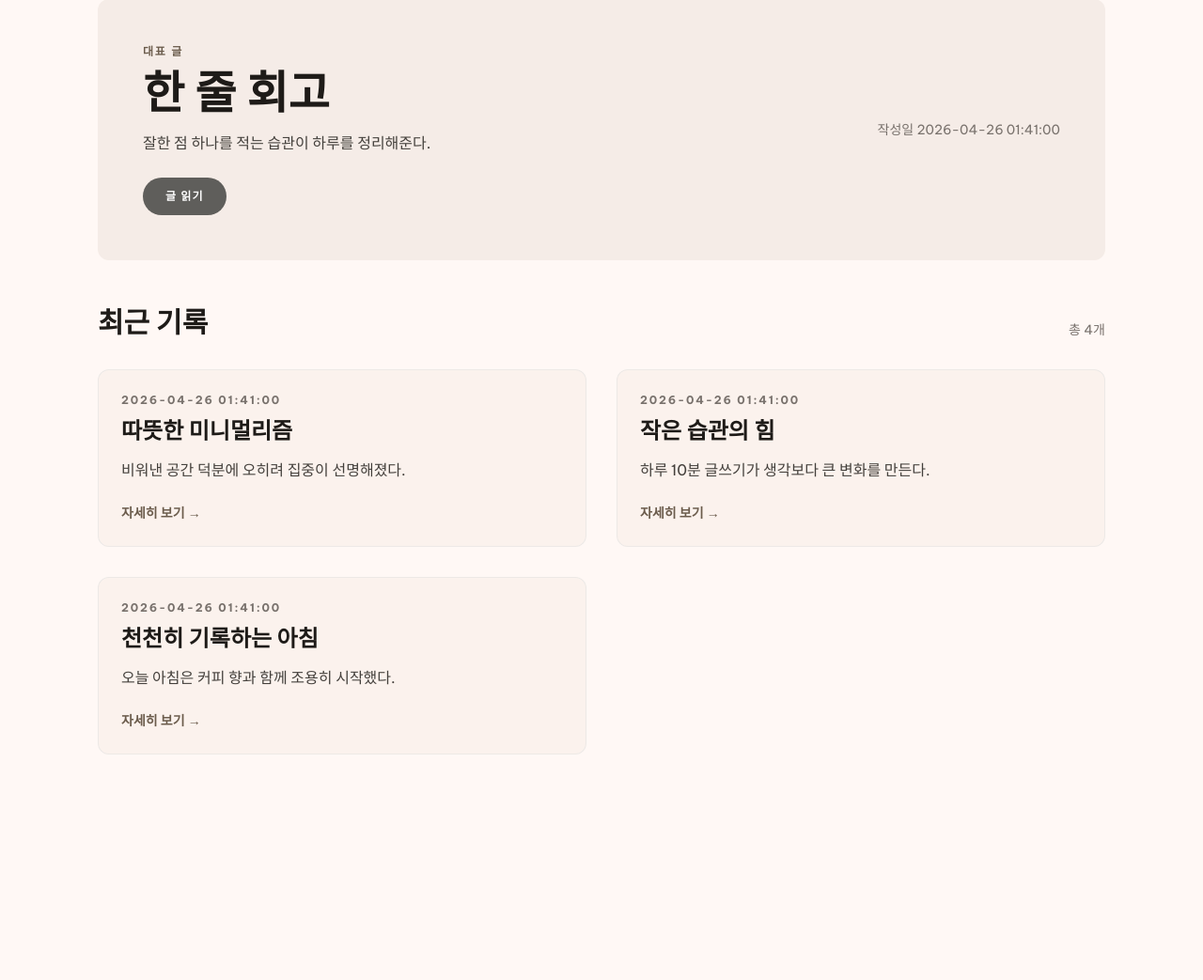
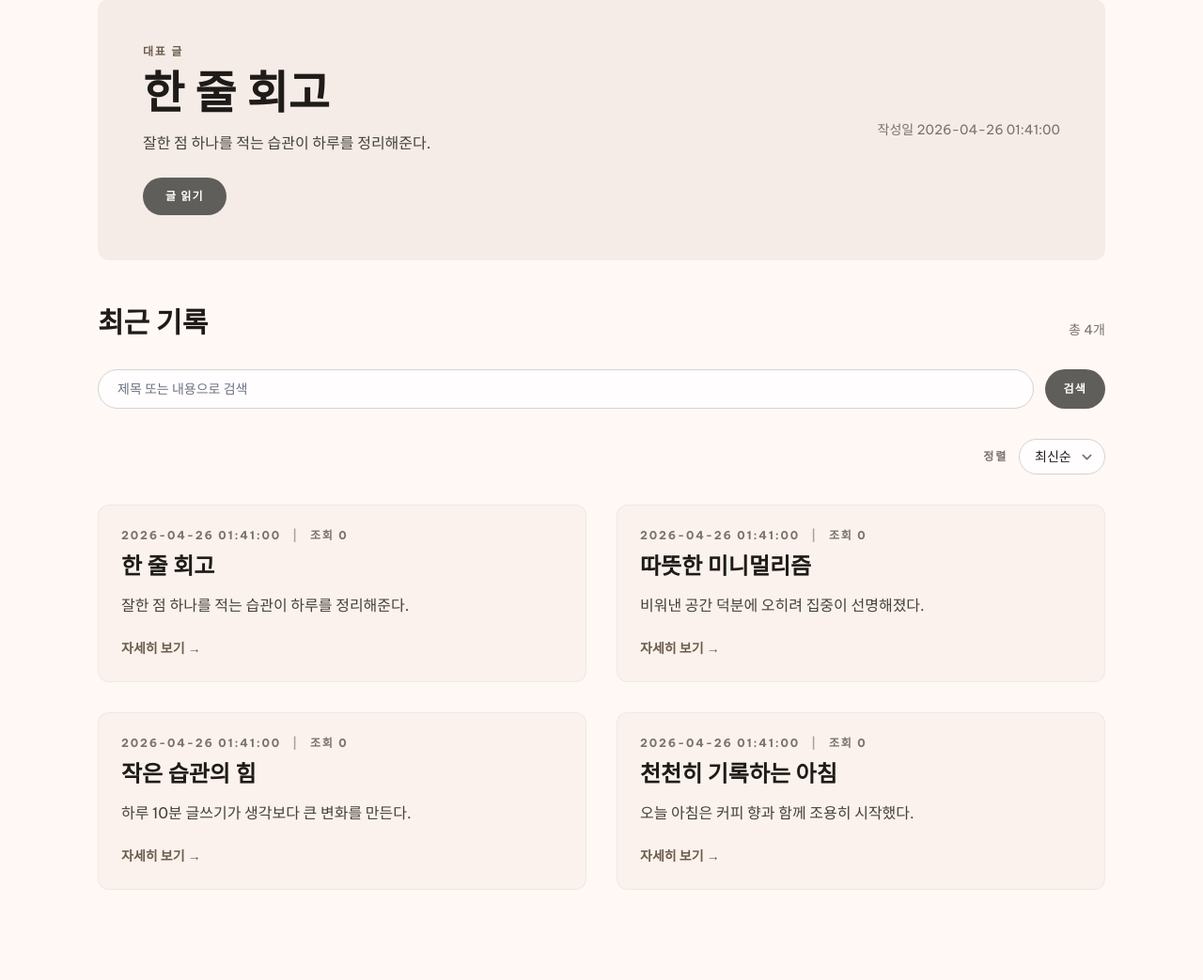
Before and after one commit to t01023384292-stack/day4-flask, a Flask app: page / in a window 1280 px wide. Shown: the part 113-1156 px from the top of the page at 94% size. Before the commit the page ends 916 px from the top, so only its background shows below. Run offline with Flask 3, Linux system fonts and the light colour scheme; data comes from the database, SQL or seed files in the repository; some libraries are stand-ins or nearby versions.

Commit message:
feat: add pagination, search, sort and view count
- Paginate posts list with 10 per page and prev/next navigation
- Add search by title or content with query preserved in pagination
- Add sort dropdown: latest, oldest, most viewed
- Add views column and increment on post detail visit
- Show view count in list cards and detail page

Co-Authored-By: Claude Opus 4.7 <noreply@anthropic.com>

```diff
--- a/app.py
+++ b/app.py
@@ -2,6 +2,8 @@ import os
 import sqlite3
 from datetime import datetime
 from pathlib import Path
+
+import math
 
 from flask import Flask, abort, redirect, render_template, request, url_for
 
@@ -26,10 +28,15 @@ def init_db() -> None:
                 id INTEGER PRIMARY KEY AUTOINCREMENT,
                 title TEXT NOT NULL,
                 content TEXT NOT NULL,
-                created_at TEXT NOT NULL
+                created_at TEXT NOT NULL,
+                views INTEGER NOT NULL DEFAULT 0
             )
             """
         )
+        # 기존 테이블에 views 컬럼이 없으면 추가
+        cols = [row[1] for row in conn.execute("PRAGMA table_info(posts)").fetchall()]
+        if "views" not in cols:
+            conn.execute("ALTER TABLE posts ADD COLUMN views INTEGER NOT NULL DEFAULT 0")
         count = conn.execute("SELECT COUNT(*) FROM posts").fetchone()[0]
         if count == 0:
             now = datetime.now().strftime("%Y-%m-%d %H:%M:%S")
@@ -45,20 +52,65 @@ def init_db() -> None:
             )
 
 
+PER_PAGE = 10
+
+SORT_OPTIONS = {
+    "latest": "id DESC",
+    "oldest": "id ASC",
+    "views": "views DESC, id DESC",
+}
+
+
 @app.route("/")
-def post_list():
+@app.route("/page/<int:page>")
+def post_list(page=1):
+    q = request.args.get("q", "").strip()
+    sort = request.args.get("sort", "latest")
+    if sort not in SORT_OPTIONS:
+        sort = "latest"
+    order_by = SORT_OPTIONS[sort]
+
     with get_db_connection() as conn:
-        posts = conn.execute(
-            "SELECT id, title, content, created_at FROM posts ORDER BY id DESC"
-        ).fetchall()
-    return render_template("list.html", posts=posts)
+        if q:
+            like = f"%{q}%"
+            total = conn.execute(
+                "SELECT COUNT(*) FROM posts WHERE title LIKE ? OR content LIKE ?",
+                (like, like),
+            ).fetchone()[0]
+            total_pages = max(1, math.ceil(total / PER_PAGE))
+            page = max(1, min(page, total_pages))
+            offset = (page - 1) * PER_PAGE
+            posts = conn.execute(
+                f"SELECT id, title, content, created_at, views FROM posts WHERE title LIKE ? OR content LIKE ? ORDER BY {order_by} LIMIT ? OFFSET ?",
+                (like, like, PER_PAGE, offset),
+            ).fetchall()
+        else:
+            total = conn.execute("SELECT COUNT(*) FROM posts").fetchone()[0]
+            total_pages = max(1, math.ceil(total / PER_PAGE))
+            page = max(1, min(page, total_pages))
+            offset = (page - 1) * PER_PAGE
+            posts = conn.execute(
+                f"SELECT id, title, content, created_at, views FROM posts ORDER BY {order_by} LIMIT ? OFFSET ?",
+                (PER_PAGE, offset),
+            ).fetchall()
+
+    return render_template(
+        "list.html",
+        posts=posts,
+        page=page,
+        total_pages=total_pages,
+        total=total,
+        q=q,
+        sort=sort,
+    )
 
 
 @app.route("/posts/<int:post_id>")
 def post_detail(post_id: int):
     with get_db_connection() as conn:
+        conn.execute("UPDATE posts SET views = views + 1 WHERE id = ?", (post_id,))
         post = conn.execute(
-            "SELECT id, title, content, created_at FROM posts WHERE id = ?",
+            "SELECT id, title, content, created_at, views FROM posts WHERE id = ?",
             (post_id,),
         ).fetchone()
     if post is None:
--- a/templates/detail.html
+++ b/templates/detail.html
@@ -54,7 +54,7 @@
         <header class="mb-8">
           <span class="mb-3 inline-block rounded bg-[#f1dcc8] px-3 py-1 text-xs font-bold uppercase tracking-[0.15em] text-[#6f6050]">기록</span>
           <h1 class="mb-4 text-4xl font-bold leading-tight md:text-5xl">{{ post.title }}</h1>
-          <p class="border-y border-stone-200 py-4 text-sm text-stone-500">작성일 {{ post.created_at }}</p>
+          <p class="border-y border-stone-200 py-4 text-sm text-stone-500">작성일 {{ post.created_at }} <span class="mx-2 text-stone-300">|</span> 조회 {{ post.views }}</p>
         </header>
 
         <section class="space-y-5 text-lg leading-relaxed text-stone-800">
--- a/templates/list.html
+++ b/templates/list.html
@@ -68,13 +68,43 @@
 
       <section class="mb-8 flex items-end justify-between">
         <h2 class="text-3xl font-semibold">최근 기록</h2>
-        <p class="text-sm text-stone-500">총 {{ posts|length }}개</p>
+        <p class="text-sm text-stone-500">총 {{ total }}개</p>
+      </section>
+
+      <section class="mb-8">
+        <form method="get" action="{{ url_for('post_list') }}" class="flex gap-3">
+          <input type="hidden" name="sort" value="{{ sort }}" />
+          <input
+            type="text"
+            name="q"
+            value="{{ q }}"
+            placeholder="제목 또는 내용으로 검색"
+            class="flex-1 rounded-full border border-stone-300 bg-white/80 px-5 py-2.5 text-sm outline-none transition focus:border-stone-400 focus:ring-2 focus:ring-stone-200"
+          />
+          <button type="submit" class="inline-flex items-center rounded-full bg-[#5f5e5b] px-5 py-2.5 text-xs font-bold tracking-widest text-white transition hover:opacity-90">검색</button>
+          {% if q %}
+          <a href="{{ url_for('post_list', sort=sort) }}" class="inline-flex items-center rounded-full border border-stone-300 bg-white/70 px-5 py-2.5 text-xs font-bold tracking-widest text-stone-600 transition hover:bg-stone-100">취소</a>
+          {% endif %}
+        </form>
+      </section>
+
+      <section class="mb-8 flex items-center justify-end gap-3">
+        <label for="sort-select" class="text-xs font-bold uppercase tracking-[0.15em] text-stone-500">정렬</label>
+        <select id="sort-select" onchange="location.href=this.value" class="rounded-full border border-stone-300 bg-white/80 px-4 py-2 text-sm outline-none transition focus:border-stone-400">
+          <option value="{{ url_for('post_list', sort='latest', q=q) }}" {{ 'selected' if sort == 'latest' }}>최신순</option>
+          <option value="{{ url_for('post_list', sort='oldest', q=q) }}" {{ 'selected' if sort == 'oldest' }}>오래된순</option>
+          <option value="{{ url_for('post_list', sort='views', q=q) }}" {{ 'selected' if sort == 'views' }}>많이 본 순</option>
+        </select>
       </section>
 
       <section class="grid grid-cols-1 gap-8 md:grid-cols-2">
-        {% for post in posts[1:] if posts|length > 1 %}
+        {% for post in posts %}
         <article class="rounded-xl border border-stone-200/70 bg-[#fbf2ed] p-6">
-          <p class="mb-2 text-xs font-bold uppercase tracking-[0.15em] text-stone-500">{{ post.created_at }}</p>
+          <div class="mb-2 flex items-center gap-3 text-xs font-bold uppercase tracking-[0.15em] text-stone-500">
+            <span>{{ post.created_at }}</span>
+            <span class="text-stone-400">|</span>
+            <span>조회 {{ post.views }}</span>
+          </div>
           <h3 class="mb-3 text-2xl font-semibold leading-snug">
             <a href="{{ url_for('post_detail', post_id=post.id) }}" class="hover:text-primary">{{ post.title }}</a>
           </h3>
@@ -85,13 +115,31 @@
         </article>
         {% endfor %}
 
-        {% if posts|length <= 1 %}
+        {% if not posts %}
         <article class="rounded-xl border border-stone-200/70 bg-[#fbf2ed] p-6 md:col-span-2">
           <p class="text-base text-stone-700">아직 게시글이 없습니다. 첫 글을 작성해 보세요.</p>
           <a href="{{ url_for('post_create') }}" class="mt-4 inline-flex items-center rounded-full border border-stone-300 bg-white/70 px-4 py-2 text-xs font-bold tracking-widest text-stone-600 transition hover:bg-stone-100">글쓰기 화면으로 이동</a>
         </article>
         {% endif %}
       </section>
+
+      {% if total_pages > 1 %}
+      <nav class="mt-12 flex items-center justify-center gap-4">
+        {% if page == 1 %}
+        <span class="inline-flex items-center rounded-full border border-stone-200 bg-stone-100 px-5 py-2 text-xs font-bold tracking-widest text-stone-400 cursor-not-allowed">이전</span>
+        {% else %}
+        <a href="{{ url_for('post_list', page=page-1, q=q, sort=sort) }}" class="inline-flex items-center rounded-full border border-stone-300 bg-white/70 px-5 py-2 text-xs font-bold tracking-widest text-stone-600 transition hover:bg-stone-100">이전</a>
+        {% endif %}
+
+        <span class="text-sm font-medium text-stone-600">{{ page }} / {{ total_pages }}</span>
+
+        {% if page == total_pages %}
+        <span class="inline-flex items-center rounded-full border border-stone-200 bg-stone-100 px-5 py-2 text-xs font-bold tracking-widest text-stone-400 cursor-not-allowed">다음</span>
+        {% else %}
+        <a href="{{ url_for('post_list', page=page+1, q=q, sort=sort) }}" class="inline-flex items-center rounded-full border border-stone-300 bg-white/70 px-5 py-2 text-xs font-bold tracking-widest text-stone-600 transition hover:opacity-90 hover:bg-stone-100">다음</a>
+        {% endif %}
+      </nav>
+      {% endif %}
     </main>
   </body>
 </html>
```
